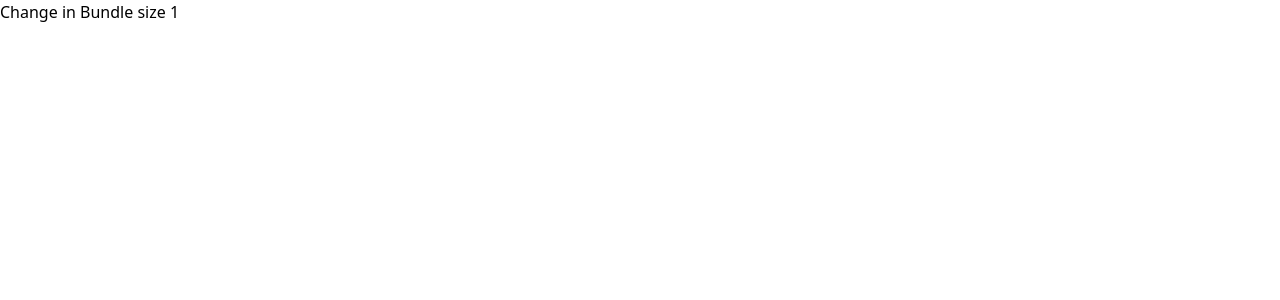
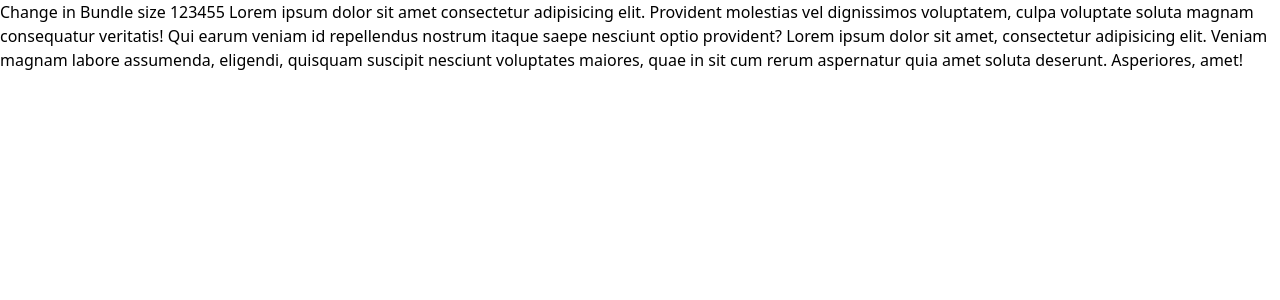
Before and after one commit to madebyarthouse/sanity-template-arthouse-next, a Next.js app in the folder web/: page / in a window 1280 px wide. Shown: the top 300 px of the page. Built offline with nearby package versions, Linux system fonts and the light colour scheme.

Commit message:
Change bundle size

```diff
--- a/web/pages/index.tsx
+++ b/web/pages/index.tsx
@@ -1,5 +1,15 @@
 import type { NextPage } from 'next';
 
-const Home: NextPage = () => <div>Change in Bundle size 1</div>;
+const Home: NextPage = () => (
+  <div>
+    Change in Bundle size 123455 Lorem ipsum dolor sit amet consectetur
+    adipisicing elit. Provident molestias vel dignissimos voluptatem, culpa
+    voluptate soluta magnam consequatur veritatis! Qui earum veniam id
+    repellendus nostrum itaque saepe nesciunt optio provident? Lorem ipsum dolor
+    sit amet, consectetur adipisicing elit. Veniam magnam labore assumenda,
+    eligendi, quisquam suscipit nesciunt voluptates maiores, quae in sit cum
+    rerum aspernatur quia amet soluta deserunt. Asperiores, amet!
+  </div>
+);
 
 export default Home;
```
